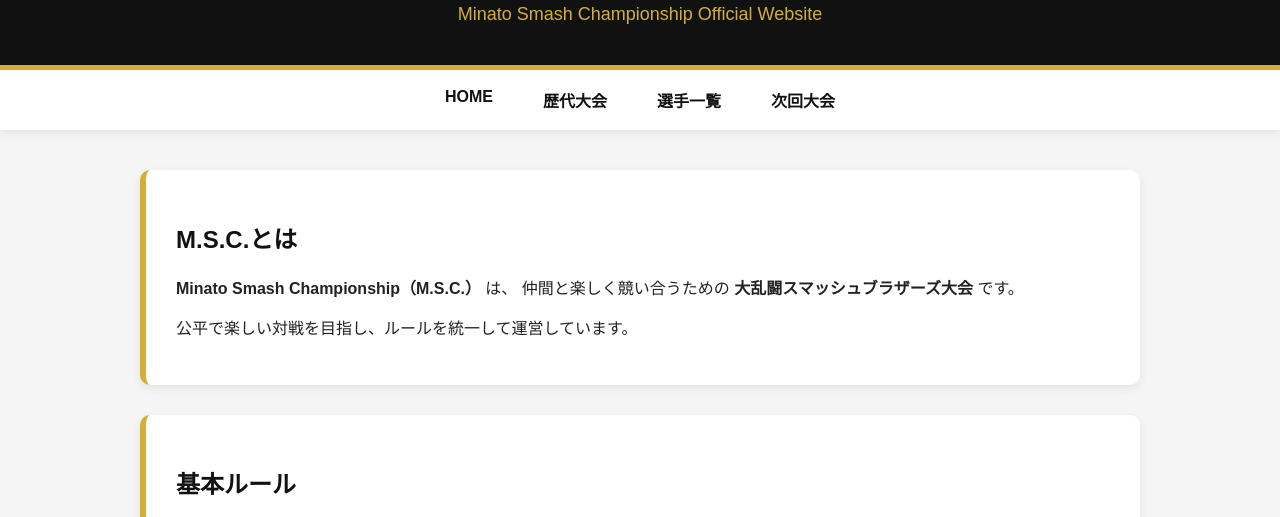
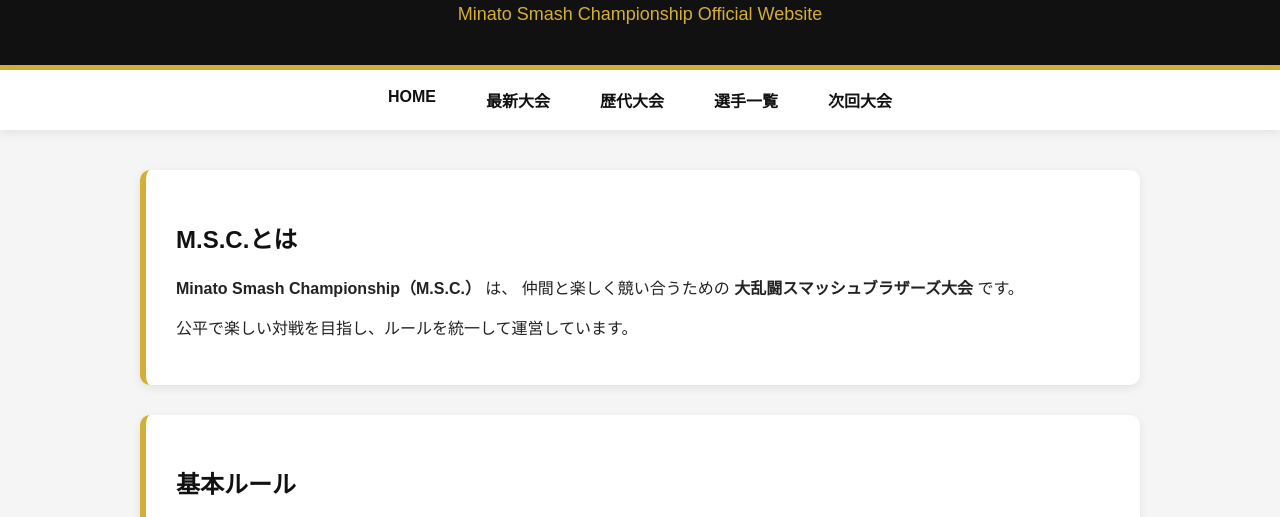
Before and after one commit to akinori2012/msc-official, a plain HTML site: page index.html in a window 1280 px wide. Shown: the part 251-768 px from the top of the page. Drawn offline with Linux system fonts and the light colour scheme.

Commit message:
Add link to latest.html in navigation

```diff
--- a/index.html
+++ b/index.html
@@ -14,6 +14,7 @@
 
 </header><nav>
     <a href="index.html">HOME</a>
+    <a href="latest.html">最新大会</a>
     <a href="history.html">歴代大会</a>
     <a href="players.html">選手一覧</a>
     <a href="next.html">次回大会</a>
```
